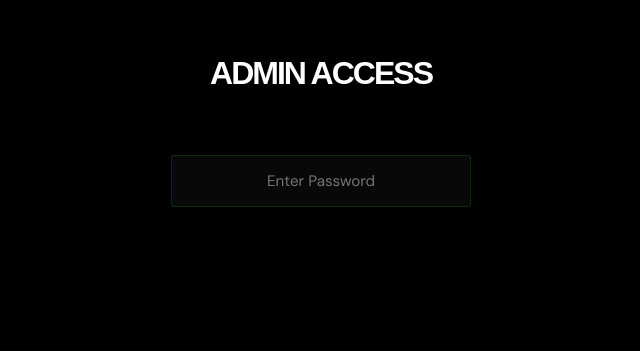
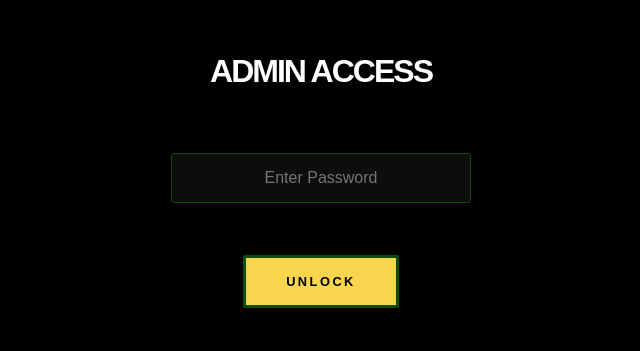
Before and after one commit to controltee/vividsourcesolutions, a plain HTML site: page admin.html in a window 1280 px wide. Shown: the part 219-570 px from the top of the page, without its empty margins (319-959 px from the left). Drawn offline with nearby package versions, Linux system fonts and the light colour scheme; a web font is replaced by a local one.

Commit message:
Enhance password protection with error feedback
Added error message display for incorrect password.

```diff
--- a/admin.html
+++ b/admin.html
@@ -11,8 +11,42 @@
     <!-- Simple Password Protection Overlay -->
     <div id="auth-overlay" class="preloader" style="z-index: 9999; display: flex; transform: none; pointer-events: all;">
         <h2 class="about-headline" style="font-size: 2rem;">Admin Access</h2>
-        <input type="password" id="admin-pass" class="form-input" placeholder="Enter Password" style="max-width: 300px; text-align: center;">
-        <button onclick="checkAuth()" class="btn" style="margin-top: 10px;">Unlock</button>
+     <input type="password"
+       id="admin-pass"
+       placeholder="Enter Password"
+       onkeydown="if(event.key==='Enter') checkAuth()"
+       style="
+           max-width: 300px;
+           text-align: center;
+           background: rgba(255,255,255,0.05);
+           border: 1.5px solid #0e4c0b;
+           color: #ffffff;
+           font-size: 1rem;
+           padding: 15px 18px;
+           border-radius: 3px;
+           outline: none;
+           width: 300px;
+           display: block;
+           margin: 0 auto 16px;">
+<button
+    onclick="checkAuth()"
+    style="
+        display: block;
+        margin: 0 auto;
+        padding: 16px 40px;
+        background-color: #f7d54f;
+        border: 3px solid #0e4c0b;
+        color: #000000;
+        font-family: Cabinet Grotesk, sans-serif;
+        font-weight: 700;
+        font-size: 0.8rem;
+        letter-spacing: 2.5px;
+        text-transform: uppercase;
+        border-radius: 2px;
+        cursor: pointer;">Unlock</button>
+<p id="auth-error" style="color:#f7d54f; font-size:0.85rem; margin-top:12px; display:none; text-align:center;">
+    Incorrect password. Try again.
+</p>
     </div>
 
     <nav class="sticky-back-nav">
@@ -61,11 +95,10 @@
         // Simple UI lock
      function checkAuth() {
     const pass = document.getElementById('admin-pass').value;
-            // Change 'controltee2026' to your preferred simple password
-            if(pass === 'controltee2026') {
+    if (pass === 'controltee2026') {
         document.getElementById('auth-overlay').style.display = 'none';
     } else {
-                alert('Incorrect password');
+        document.getElementById('auth-error').style.display = 'block';
     }
 }
 
```
Lines whose indentation alone changed are shown as unchanged.
